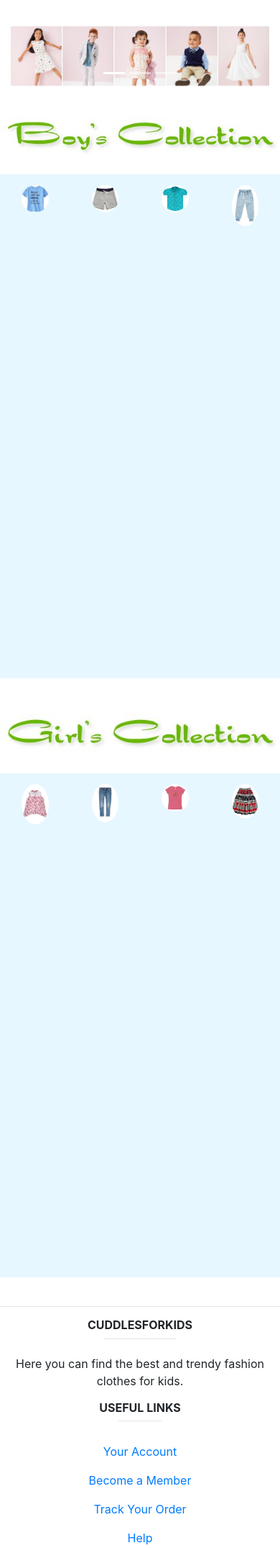
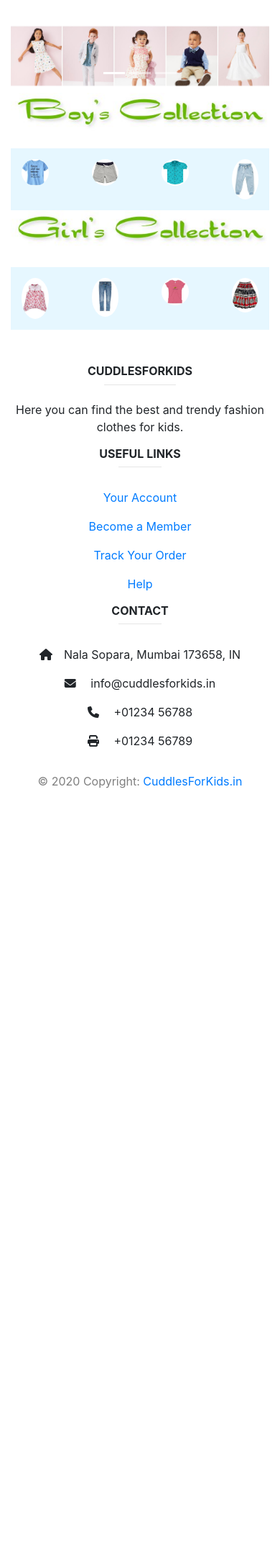
Before and after one commit to Ishan-1999/E-Commerce-Website, a Django app: page / in a window 390 px wide. Shown: the part 104-2254 px from the top of the page at 72% size. After the commit the page ends 1199 px from the top, so only its background shows below. Run offline with Django 3.2, Linux system fonts and the light colour scheme; some libraries are stand-ins or nearby versions.

Commit message:
remove btn changed and responsive

```diff
--- a/shop/templates/basic.html
+++ b/shop/templates/basic.html
@@ -10,12 +10,9 @@
   {% load static %}
   <link rel="stylesheet" href="https://stackpath.bootstrapcdn.com/bootstrap/4.5.2/css/bootstrap.min.css"
     integrity="sha384-JcKb8q3iqJ61gNV9KGb8thSsNjpSL0n8PARn9HuZOnIxN0hoP+VmmDGMN5t9UJ0Z" crossorigin="anonymous">
-  <link rel="stylesheet" type="text/css" href="{% static 'css/styles.css' %}">
 
   <title>{% block title %} {% endblock %}</title>
-  {% block css %}
-
-  {% endblock %}
+  {% block css %} {% endblock %}
 </head>
 
 <body>
@@ -63,7 +60,7 @@
   <!-- Footer -->
   <div class="footer mt-10">
     <footer class="page-footer font-small blue-grey lighten-5">
-      <div class="container text-center text-md-left">
+      <div class="container-fluid text-center text-md-left">
         <div class="row dark-grey-text">
           <div class="col-md-3 col-lg-4 col-xl-3">
             <h6 class="text-uppercase font-weight-bold">CuddlesForKids</h6>
@@ -112,6 +109,7 @@
   <script src="https://stackpath.bootstrapcdn.com/bootstrap/4.5.2/js/bootstrap.min.js"
     integrity="sha384-B4gt1jrGC7Jh4AgTPSdUtOBvfO8shuf57BaghqFfPlYxofvL8/KUEfYiJOMMV+rV"
     crossorigin="anonymous"></script>
+    <script src="https://kit.fontawesome.com/5980c1671d.js" crossorigin="anonymous"></script>
 
 
   {% block js %} {% endblock %}
--- a/shop/templates/boys.html
+++ b/shop/templates/boys.html
@@ -64,7 +64,7 @@
 <div class="container">
   <div class="row" align="center">
     {% for i in products %}
-    <div class="col-sm-3">
+    <div class="col-12 col-sm-4 col-lg-3 mb-2">
       <div class="card" style="width: 14rem;">
         <img src="/media/{{ i.image }}" class="card-img-top" alt="..." height="250px" width="50px">
         <div class="card-body">
--- a/shop/templates/checkout.html
+++ b/shop/templates/checkout.html
@@ -2,10 +2,6 @@
 {% block title %}CuddlesForKids | Checkout{% endblock %}
 {% block css %}
 <style>
-	.container {
-		min-height: 700px;
-	}
-
 	.navbar-custom {
 		background-color: #809fff;
 	}
--- a/shop/templates/home.html
+++ b/shop/templates/home.html
@@ -70,7 +70,9 @@
   </ol>
 </nav>
 <!-- Carousel -->
-    <div class="container-fluid my-2">
+<div class="container-fluid mb-5">
+  <div class="row">
+    <div class="col-12">
       <div id="carouselExampleIndicators" class="carousel slide" data-ride="carousel">
         <ol class="carousel-indicators">
           <li data-target="#carouselExampleIndicators" data-slide-to="0" class="active"></li>
@@ -89,51 +91,67 @@
           </div>
         </div>
       </div>
-    </div><br>
+    </div>
+    <div class="col-12">
       <div>
         <!-- Boys Collection -->
         <img class="banner" src="{% static 'boys_col.jpg' %}" alt=""><br><br>
-          <div class="container boys">
+        <div class="boys">
           <div class="row">
             <div class="col-3">
-                      <a href=""><img class="images rounded-circle d-block" src="{% static 'tshirt.jpg' %}" height="200" width="200"></a>
+              <a href=""><img class="images rounded-circle d-block" src="{% static 'tshirt.jpg' %}" height="200"
+                  width="200"></a>
             </div>
             <div class="col-3">
-                      <a href=""><img class="images rounded-circle d-block" src="{% static 'shorts.jpg' %}" height="200" width="200"></a>
+              <a href=""><img class="images rounded-circle d-block" src="{% static 'shorts.jpg' %}" height="200"
+                  width="200"></a>
             </div>
             <div class="col-3">
-                      <a href=""><img class="images rounded-circle d-block" src="{% static 'shirts.jpg' %}" height="200" width="200"></a>
+              <a href=""><img class="images rounded-circle d-block" src="{% static 'shirts.jpg' %}" height="200"
+                  width="200"></a>
             </div>
             <div class="col-3">
-                      <a href=""><img class="images rounded-circle d-block" src="{% static 'jeans.jpg' %}" height="200" width="200"></a>
+              <a href=""><img class="images rounded-circle d-block" src="{% static 'jeans.jpg' %}" height="200"
+                  width="200"></a>
             </div>
           </div>
-          </div><br><br>
+        </div>
+      </div>
+    </div>
+    <div class="col-12">
+      <div>
         <!-- Girls Collection -->
-          <!--<h2 class="mx-5" style="font-family: 'Arizona'; color: #99ff99"><u><b>Girl's Collection</b></u></h2>-->
         <img class="banner" src="{% static 'girls_col.jpg' %}" alt=""><br><br>
-          <div class="container girls">
+        <div class="girls">
           <div class="row">
             <div class="col-3">
-                      <a href=""><img class="images rounded-circle d-block" src="{% static 'girl_top.jpg' %}" height="200" width="200"></a>
+              <a href=""><img class="images rounded-circle d-block" src="{% static 'girl_top.jpg' %}" height="200"
+                  width="200"></a>
             </div>
             <div class="col-3">
-                      <a href=""><img class="images rounded-circle d-block" src="{% static 'girl_jeans.jpg' %}" height="200" width="200"></a>
+              <a href=""><img class="images rounded-circle d-block" src="{% static 'girl_jeans.jpg' %}" height="200"
+                  width="200"></a>
             </div>
             <div class="col-3">
-                      <a href=""><img class="images rounded-circle d-block" src="{% static 'girl_tshirt.jpg' %}" height="200" width="200"></a>
+              <a href=""><img class="images rounded-circle d-block" src="{% static 'girl_tshirt.jpg' %}" height="200"
+                  width="200"></a>
             </div>
             <div class="col-3">
-                      <a href=""><img class="images rounded-circle d-block" src="{% static 'girl_skirts.jpg' %}" height="200" width="200"></a>
+              <a href=""><img class="images rounded-circle d-block" src="{% static 'girl_skirts.jpg' %}" height="200"
+                  width="200"></a>
             </div>
           </div>
-          </div><br><hr>
         </div>
+      </div>
+    </div>
+  </div>
+</div>
+
 {% endblock %}
 
 {% block js %}
 <script>
-if(localStorage.getItem('cart') == null) {
+  if (localStorage.getItem('cart') == null) {
     var cart = {};
   }
   else {
```
Also changed, not shown: shop/templates/cartview.html (+11 -3 lines), shop/templates/paymentstatus.html (+32 -0 lines), db.sqlite3, shop/static/css/styles.css (deleted). Lines whose indentation alone changed are shown as unchanged.
